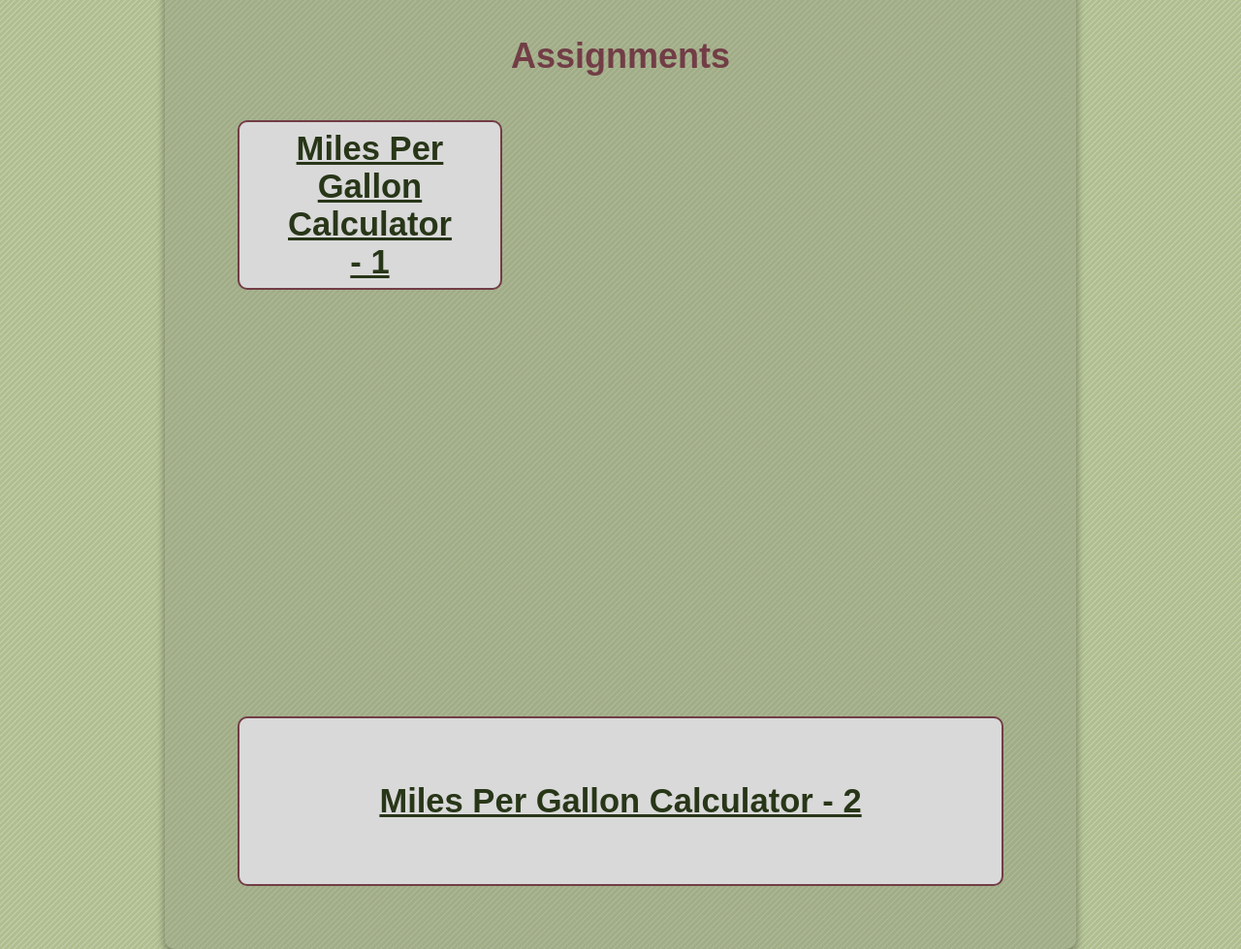
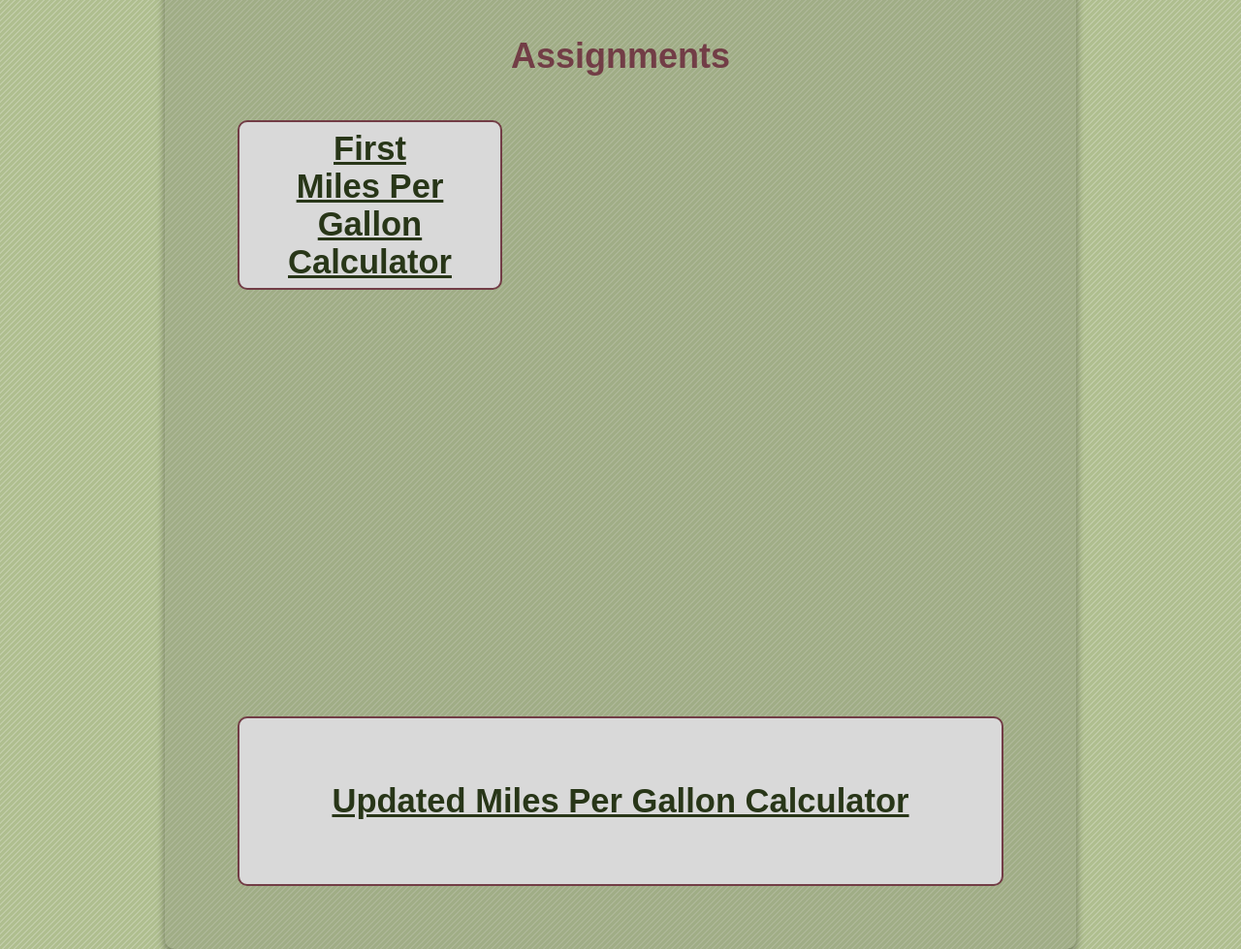
Before and after one commit to cornnick/ifsc3300, a plain HTML site: page index.html in a window 1280 px wide. Shown: the part 200-1179 px from the top of the page at 97% size. Drawn offline with nearby package versions, Linux system fonts and the light colour scheme; a web font is replaced by a local one.

Commit message:
changed names of assignments

```diff
--- a/index.html
+++ b/index.html
@@ -22,8 +22,8 @@
   <h2>Assignments</h2>
   <div class="grid-container">
     <ul>
-      <li><a href="mpg-1/index.html">Miles Per Gallon Calculator - 1</a></li>
-      <li><a href="mpg-2/index.html">Miles Per Gallon Calculator - 2</a></li>
+      <li><a href="mpg-1/index.html">First Miles Per Gallon Calculator</a></li>
+      <li><a href="mpg-2/index.html">Updated Miles Per Gallon Calculator</a></li>
 
     </ul>
   </div>
```
